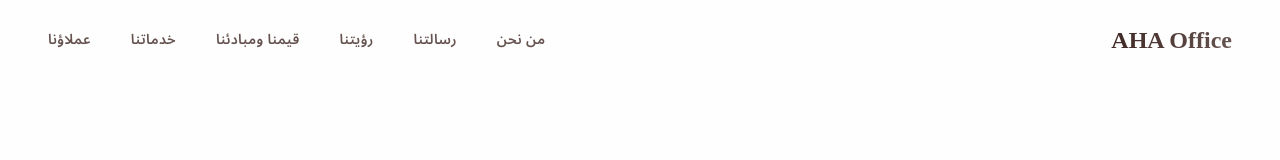
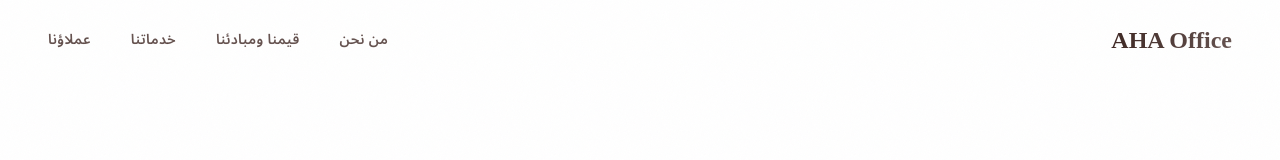
Before and after one commit to alezzi505070/AHA3, a React (Vite) app: page / in a window 1280 px wide. Shown: the top 160 px of the page. Built offline with nearby package versions, Linux system fonts and the light colour scheme.

Commit message:
Update nav links and hero button link

```diff
--- a/src/components/ui/background-paths.tsx
+++ b/src/components/ui/background-paths.tsx
@@ -116,11 +116,13 @@ export function BackgroundPaths({
 
                     <div className="inline-block group mt-8">
                         <Button
+                            asChild
                             variant="outline"
                             className="relative rounded-2xl px-8 py-6 text-lg font-semibold backdrop-blur-md
                             bg-white hover:bg-white/90 text-primary transition-all duration-300
                             group-hover:-translate-y-0.5 shadow-md hover:shadow-lg border border-primary/20"
                         >
+                            <a href="#services">
                                 <div
                                     className={cn(
                                         "-inset-px pointer-events-none absolute rounded-[inherit] border-2 border-transparent border-inset [mask-clip:padding-box,border-box]",
@@ -145,15 +147,16 @@ export function BackgroundPaths({
                                         }}
                                     />
                                 </div>
-                            <span className="opacity-90 group-hover:opacity-100 transition-opacity relative z-10">
+                                <span className="opacity-90 group-hover:opacity-100 transition-opacity relative z-10 flex items-center">
                                     اكتشف خدماتنا
-                            </span>
                                     <span
                                         className="mr-3 opacity-70 group-hover:opacity-100 group-hover:-translate-x-1.5
                                         transition-all duration-300 transform rotate-180 relative z-10"
                                     >
                                         →
                                     </span>
+                                </span>
+                            </a>
                         </Button>
                     </div>
                 </motion.div>
--- a/src/data/content.ts
+++ b/src/data/content.ts
@@ -1,7 +1,5 @@
 export const NAV_LINKS = [
   { label: "من نحن", href: "#about" },
-  { label: "رسالتنا", href: "#mission" },
-  { label: "رؤيتنا", href: "#vision" },
   { label: "قيمنا ومبادئنا", href: "#values" },
   { label: "خدماتنا", href: "#services" },
   { label: "عملاؤنا", href: "#clients" },
```
Lines whose indentation alone changed are shown as unchanged.
